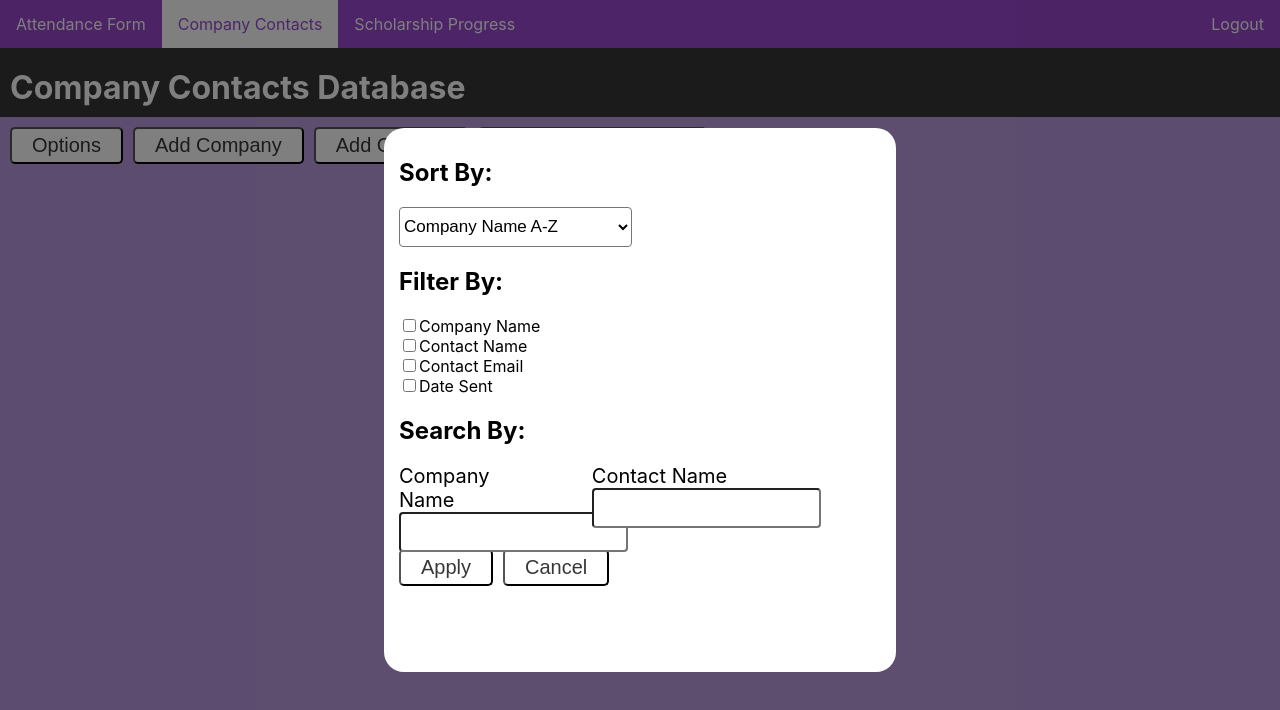
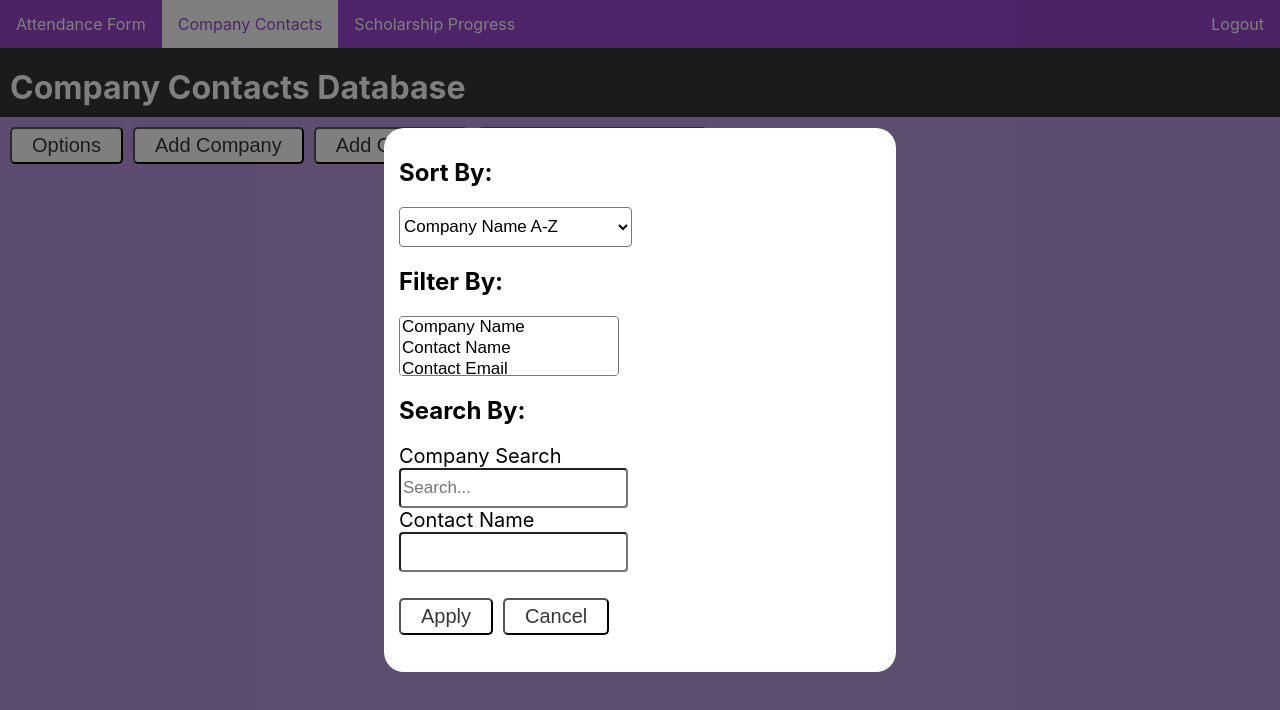
Before and after one commit to jgeorge37/acmwosu-db, a Next.js app in the folder acmw-db-app/: page /companycontacts in a window 1280 px wide. Both pictures are taken after a click on the button "Options". Shown: the top 710 px of the page. Built offline with nearby package versions, Linux system fonts and the light colour scheme.

Commit message:
ADA-41 Company search input (#25)
* ADA-41 Company search input

* Fixed to onChange

* Fixed event.target.value

```diff
--- a/acmw-db-app/components/CompanyForm.jsx
+++ b/acmw-db-app/components/CompanyForm.jsx
@@ -3,11 +3,16 @@ import TextField from './FormComponents/TextField'
 import SelectInput from './FormComponents/SelectInput'
 import MultiSelectInput from './FormComponents/MultiSelectInput'
 import styles from '../styles/components/CompanyForm.module.css'
+import CompanySearchInput from './FormComponents/CompanySearchInput'
 
 const CompanyForm = (props) => {
 
     const handleChange = () => {
         console.log("Hello!")
+    }
+
+    const handleMultiSelect = (event) => {
+        console.log(event.target.value)
     }
 
     const tempOptions = ["Company Name A-Z", "Contact Name A-Z", "Number of Contacts", "Date of Sponsorship Packet"]
@@ -28,7 +33,7 @@ const CompanyForm = (props) => {
                     <div>
                         <h2>Search By: </h2>
                         <div className={styles.one}>
-                            <TextField label="Company Name"/>
+                            <CompanySearchInput handleMultiSelect={handleMultiSelect}/>
                         </div>
                         <div className={styles.two}>
                             <TextField label="Contact Name"/>
--- a/acmw-db-app/components/FormComponents/CompanySearchInput.jsx
+++ b/acmw-db-app/components/FormComponents/CompanySearchInput.jsx
@@ -1,12 +1,54 @@
 import SelectInput from './SelectInput'
+import {useState} from 'react'
+import styles from '../../styles/components/FormComponents.module.css'
+import MultiSelectInput from './MultiSelectInput'
 
-const CompanySearchInput = () => {
+// I'm so bad at understanding promises/fetch() so please point out if I'm doing something wrong
 
-    // Eventually this will connect to the database of companies and provide a full list
-    const sampleCompanies = ["Nimbis Services", "Target", "Capital One", "Facebook"]
+const getCompanyInfo = async (input) => {
+    const url = '/api/company/byString?input=' + input
+    const response = await fetch(url, {
+        method: 'GET',
+        mode: 'cors',
+        cache: 'no-cache',
+        credentials: 'same-origin',
+        headers: {
+        'Content-Type': 'application/json'
+        },
+        redirect: 'follow',
+        referrerPolicy: 'no-referrer',
+    })
+    return response.json()
+}
+
+const CompanySearchInput = (props) => {
+
+    const [companyList, setCompanyList] = useState([])
+    const [isText, setIsText] = useState(false) // Has the user entered text
+
+    const filterFunction = (event) => {
+        if (event.target.value) {
+            setIsText(true)
+            getCompanyInfo(event.target.value).then((data) => {
+                const tempList = []
+                for (var i in data) {
+                    tempList.push(data[i]["cname"])
+                }
+                setCompanyList(tempList)
+            })
+        } else {
+            setIsText(false)
+            setCompanyList([])
+        }
+    }
 
     return (
-        <SelectInput options={sampleCompanies} label={"Select Company"}/>
+        <div>
+            <label className={styles.label}>Company Search</label>
+            <input autoComplete="off" type="text" className={styles.field} placeholder="Search..." id="companySearch" onChange={filterFunction}></input>
+            {(companyList.length > 0) && <MultiSelectInput options={companyList} onChange={props.handleMultiSelect}/>}
+            {(isText && companyList.length == 0) && <div><label className={styles.error}>That company does not exist!</label></div>}
+        </div>
     )
 }
 
--- a/acmw-db-app/components/FormComponents/MultiSelectInput.jsx
+++ b/acmw-db-app/components/FormComponents/MultiSelectInput.jsx
@@ -4,14 +4,12 @@ const MultiSelectInput = (props) => {
 
     return (
         <div>
-            {props.options.map((value, index) => {
-                return (
-                    <div>
-                        <input type="checkbox" id={value}/>
-                        <label for={value}>{value}</label>
-                    </div>
-                )
-            })}
+            <label className={styles.label}>{props.label}</label>
+            <select className={styles.multi} onChange={props.onChange} multiple={true}>
+                {props.options.map((value, index) => {
+                    return <option key={index}>{value}</option>
+                })}
+            </select>
         </div>
     )
 }
--- a/acmw-db-app/styles/components/CompanyForm.module.css
+++ b/acmw-db-app/styles/components/CompanyForm.module.css
@@ -23,17 +23,6 @@
     color: black;
   }
 
-  .one {
-    width: 25%;
-    height: 75px;
-    float: left;
-  }
-
-  .two {
-    margin-left: 40%;
-    height: 75px;
-  }
-
   .form {
     padding: 10px 15px;
   }
--- a/acmw-db-app/styles/components/FormComponents.module.css
+++ b/acmw-db-app/styles/components/FormComponents.module.css
@@ -27,6 +27,16 @@
     transition: 0.3s background-color ease-in-out, 0.3s box-shadow ease-in-out;
   }
 
+  .multi {
+    height: 60px;
+    width: 220px;
+    border-radius: 4px;
+    margin: auto;
+    position: relative;
+    font-size: 17px;
+    background-color: white;
+  }
+
   .label {
     display: block;
     font-size: 20px;
```
